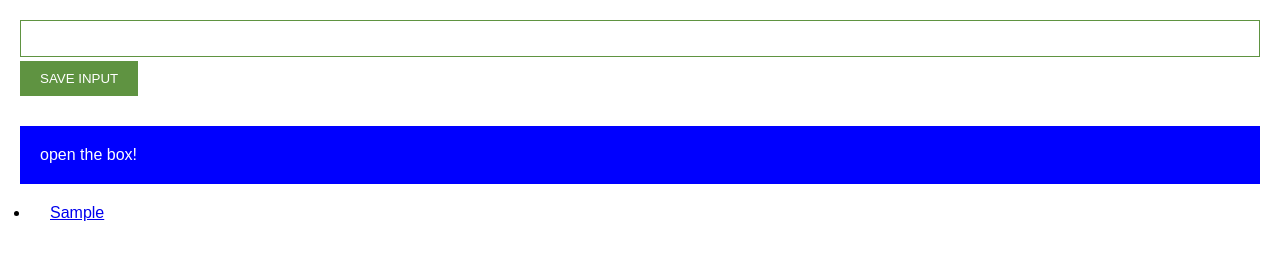
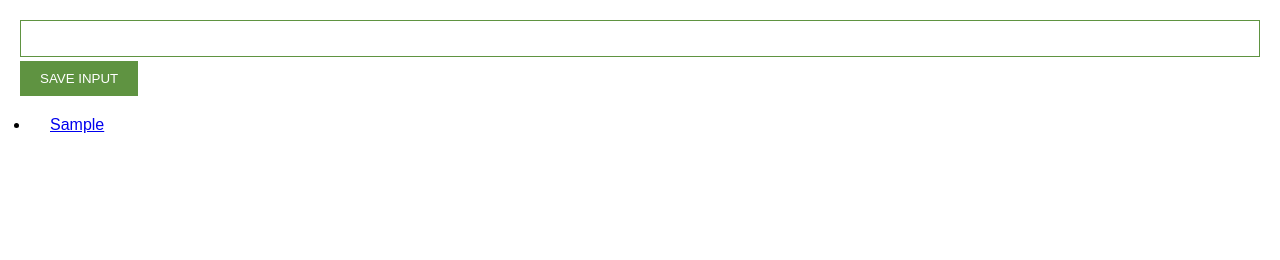
Before and after one commit to EmekaAgara/chrome-extension, a plain HTML site: page index.html in a window 1280 px wide. Both pictures are taken after typing "Sample" into the empty fields and a click on the button "SAVE INPUT". Drawn offline with Linux system fonts and the light colour scheme.

Commit message:
template strings

```diff
--- a/index.html
+++ b/index.html
@@ -10,11 +10,6 @@
 <body>
     <input type="text" id="input-el" >
     <button id="input-btn">SAVE INPUT</button>
-
-
-    <div class="box" id="box">
-        <p>open the box!</p>
-    </div>
     <ul id="ul-el">
 
     </ul>
--- a/index.js
+++ b/index.js
@@ -14,8 +14,20 @@ function renderLeads(){
     let listItems = ""
 
     for (let i = 0; i < myLeads.length; i++) {
-        listItems += "<li><a target='_blank' href='#'>" + myLeads[i] + "</a></li>"
+        listItems += `
+            <li>
+                <a target='_blank' href='${myLeads[i]}'>
+                    ${myLeads[i]}
+                </a>
+            </li>
+        `
     }
 
     ulEl.innerHTML = listItems
 }
+
+const recipient = "James"
+
+const email = `Hey" ${recipient}! How is it going? Cheers Emeka`
+
+console.log(email)
```
